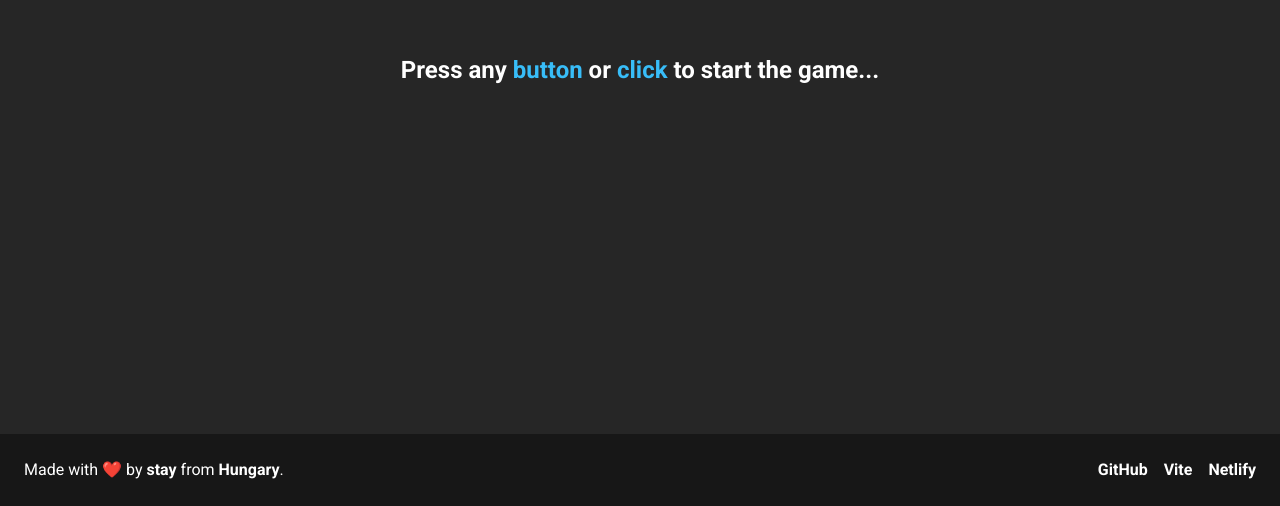
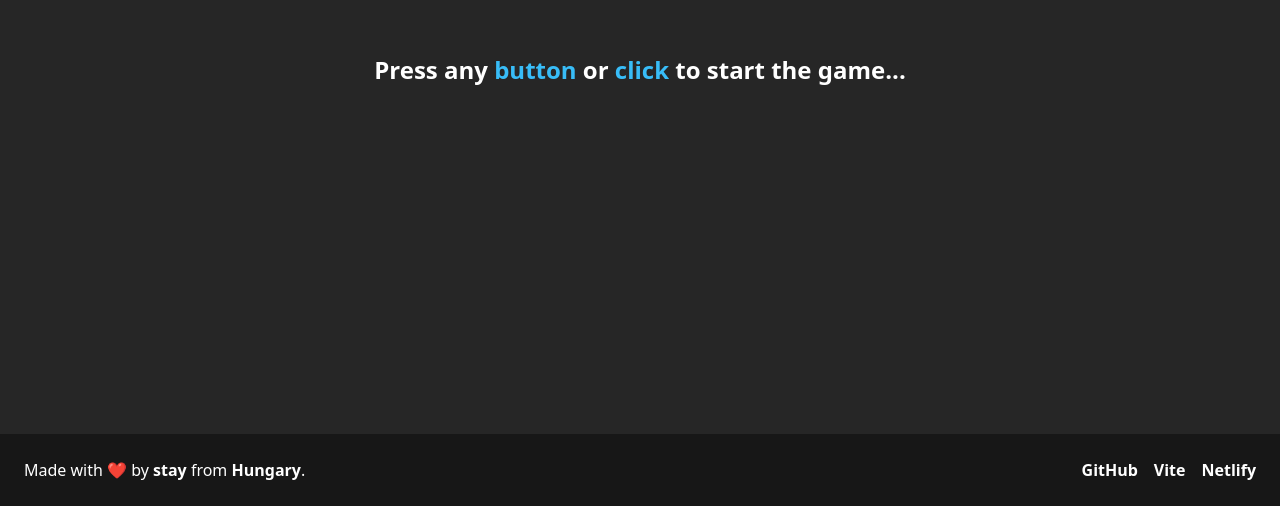
Before and after one commit to stay-js/flappy-matykusz, a website built with Vite: page index.html in a window 1280 px wide. Shown: the part 294-800 px from the top of the page. Built offline with nearby package versions, Linux system fonts and the light colour scheme.

Commit message:
Removed Roboto

```diff
--- a/index.html
+++ b/index.html
@@ -36,14 +36,6 @@
     <meta httpEquiv="Content-Type" content="text/html; charset=utf-8" />
     <meta name="language" content="English" />
     <meta name="rating" content="general" />
-
-    <link rel="preconnect" href="https://fonts.googleapis.com" />
-    <link rel="preconnect" href="https://fonts.gstatic.com" />
-
-    <link
-      href="https://fonts.googleapis.com/css2?family=Roboto:ital,wght@0,100;0,300;0,400;0,500;0,700;0,900;1,100;1,300;1,400;1,500;1,700;1,900&display=swap"
-      rel="stylesheet"
-    />
 
     <script type="module" src="/src/index.ts" defer></script>
   </head>
--- a/src/style/globals.css
+++ b/src/style/globals.css
@@ -11,7 +11,7 @@ html {
 }
 
 body {
-  @apply flex min-h-screen flex-col justify-between overflow-x-hidden bg-neutral-800 font-sans;
+  @apply flex min-h-screen flex-col justify-between overflow-x-hidden bg-neutral-800;
 }
 
 main {
--- a/tailwind.config.cjs
+++ b/tailwind.config.cjs
@@ -1,14 +1,8 @@
 /** @type {import('tailwindcss').Config} */
-const defaultTheme = require('tailwindcss/defaultTheme');
-
 module.exports = {
   content: ['./src/**/*', 'index.html'],
   theme: {
-    extend: {
-      fontFamily: {
-        sans: ['Roboto', ...defaultTheme.fontFamily.sans],
-      },
-    },
+    extend: {},
     keyframes: {
       block: {
         '0%': { left: '100%' },
```
